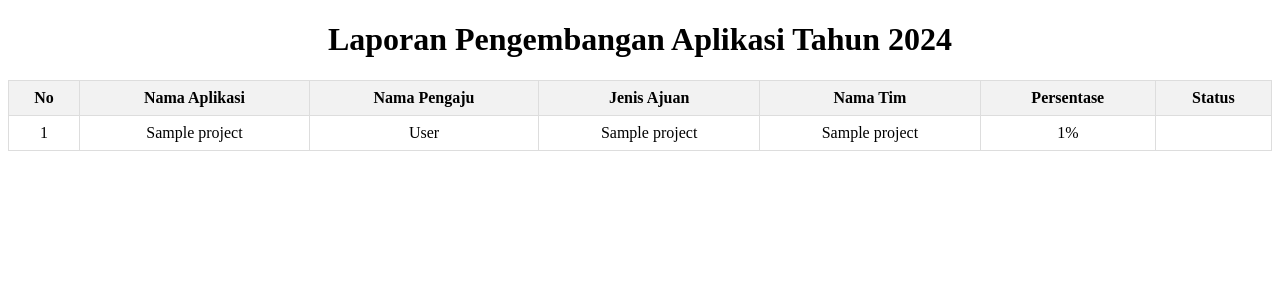
After one commit to alwanjauza/proyek-tracker-ci4, a CodeIgniter 4 app: the page made by app/Views/user/ajuan/export_pdf.php in a window 1280 px wide. The commit adds this page. Shown: the top 300 px of the page. Run offline with PHP 8.4 and a stand-in for CodeIgniter, Linux system fonts and the light colour scheme; the template is opened without the code that fills it: most values are stand-ins (such as "Sample title", 1, 10 or a date in 2020); some libraries are stand-ins or nearby versions.

Commit message:
add download yearly report into pdf

```diff
--- a/app/Config/Routes.php
+++ b/app/Config/Routes.php
@@ -17,6 +17,7 @@ $routes->get('/project/edit/(:num)', 'Ajuan::editAjuan/$1');
 $routes->post('/project/update/(:num)', 'Ajuan::updateAjuan/$1');
 $routes->get('/project/view/(:num)', 'Ajuan::viewAjuan/$1');
 $routes->get('/project/delete/(:num)', 'Ajuan::deleteAjuan/$1', ['filter' => 'role:admin']);
+$routes->get('/project/pengembangan/export-pdf', 'Ajuan::exportPDF', ['filter' => 'role:admin']);
 
 // PEMBUATAN ROUTES
 $routes->get('/project/list-pembuatan', 'PembuatanAplikasi::ajuan');
@@ -28,6 +29,7 @@ $routes->get('/project/edit-pembuatan/(:num)', 'PembuatanAplikasi::editAjuan/$1'
 $routes->post('/project/update-pembuatan/(:num)', 'PembuatanAplikasi::updateAjuan/$1');
 $routes->get('/project/view-pembuatan/(:num)', 'PembuatanAplikasi::viewAjuan/$1');
 $routes->get('/project/delete-pembuatan/(:num)', 'PembuatanAplikasi::deleteAjuan/$1', ['filter' => 'role:admin']);
+$routes->get('/project/pembuatan/export-pdf', 'PembuatanAplikasi::exportPDF', ['filter' => 'role:admin']);
 
 // USER ROUTES
 $routes->add('/admin/user/list', 'User::list', ['filter' => 'role:admin']);
--- /dev/null
+++ b/app/Views/user/ajuan/export_pdf.php
@@ -0,0 +1,67 @@
+<!DOCTYPE html>
+<html>
+
+<head>
+    <style>
+        h1 {
+            text-align: center;
+        }
+
+        table {
+            width: 100%;
+            border-collapse: collapse;
+        }
+
+        th,
+        td {
+            padding: 8px;
+            text-align: center;
+            border: 1px solid #ddd;
+        }
+
+        th {
+            background-color: #f2f2f2;
+        }
+    </style>
+</head>
+
+<body>
+    <h1>Laporan Pengembangan Aplikasi Tahun <?= date("Y") ?></h1>
+    <table>
+        <thead>
+            <tr>
+                <th>No</th>
+                <th>Nama Aplikasi</th>
+                <th>Nama Pengaju</th>
+                <th>Jenis Ajuan</th>
+                <th>Nama Tim</th>
+                <th>Persentase</th>
+                <th>Status</th>
+            </tr>
+        </thead>
+        <tbody>
+            <?php $i = 1; ?>
+            <?php foreach ($project as $p) : ?>
+                <tr>
+                    <td><?= $i++; ?></td>
+                    <td><?= $p->nama_aplikasi; ?></td>
+                    <td><?= $p->fullname; ?></td>
+                    <td><?= $p->jenis_app_name; ?></td>
+                    <td><?= $p->nama_tim; ?></td>
+                    <td><?= $p->percentage; ?>%</td>
+                    <td>
+                        <?php if ($p->status == 'on_review') : ?>
+                            On Review
+                        <?php elseif ($p->status == 'rejected') : ?>
+                            Rejected
+                        <?php elseif ($p->status == 'Done') : ?>
+                            Done
+                        <?php endif; ?>
+                    </td>
+                </tr>
+            <?php endforeach; ?>
+        </tbody>
+    </table>
+</body>
+
+</html>
--- a/app/Views/user/ajuan/list.php
+++ b/app/Views/user/ajuan/list.php
@@ -83,6 +83,11 @@
                                 </tbody>
 
                             </table>
+                            <div class="mt-4">
+                                <button type="button" class="btn btn-success btn-fw d-flex align-items-center" onclick="window.location.href='<?= base_url('project/pengembangan/export-pdf'); ?>'">
+                                    <i class="mdi mdi-file mr-2"></i> Export PDF
+                                </button>
+                            </div>
                         </div>
                     </div>
                 </div>
--- a/app/Views/user/pembuatan/list.php
+++ b/app/Views/user/pembuatan/list.php
@@ -81,8 +81,12 @@
                                         </tr>
                                     <?php endforeach; ?>
                                 </tbody>
-
                             </table>
+                            <div class="mt-4">
+                                <button type="button" class="btn btn-success btn-fw d-flex align-items-center" onclick="window.location.href='<?= base_url('project/pembuatan/export-pdf'); ?>'">
+                                    <i class="mdi mdi-file mr-2"></i> Export PDF
+                                </button>
+                            </div>
                         </div>
                     </div>
                 </div>
--- a/composer.json
+++ b/composer.json
@@ -12,6 +12,7 @@
     "require": {
         "php": "^7.4 || ^8.0",
         "codeigniter4/framework": "^4.0",
+        "dompdf/dompdf": "^3.0",
         "myth/auth": "^1.2"
     },
     "require-dev": {
```
Also changed, not shown: app/Controllers/Ajuan.php (+27 -0 lines), app/Controllers/PembuatanAplikasi.php (+27 -0 lines), app/Views/user/pembuatan/export_pdf.php (added, +67 -0 lines), 1 other file.
